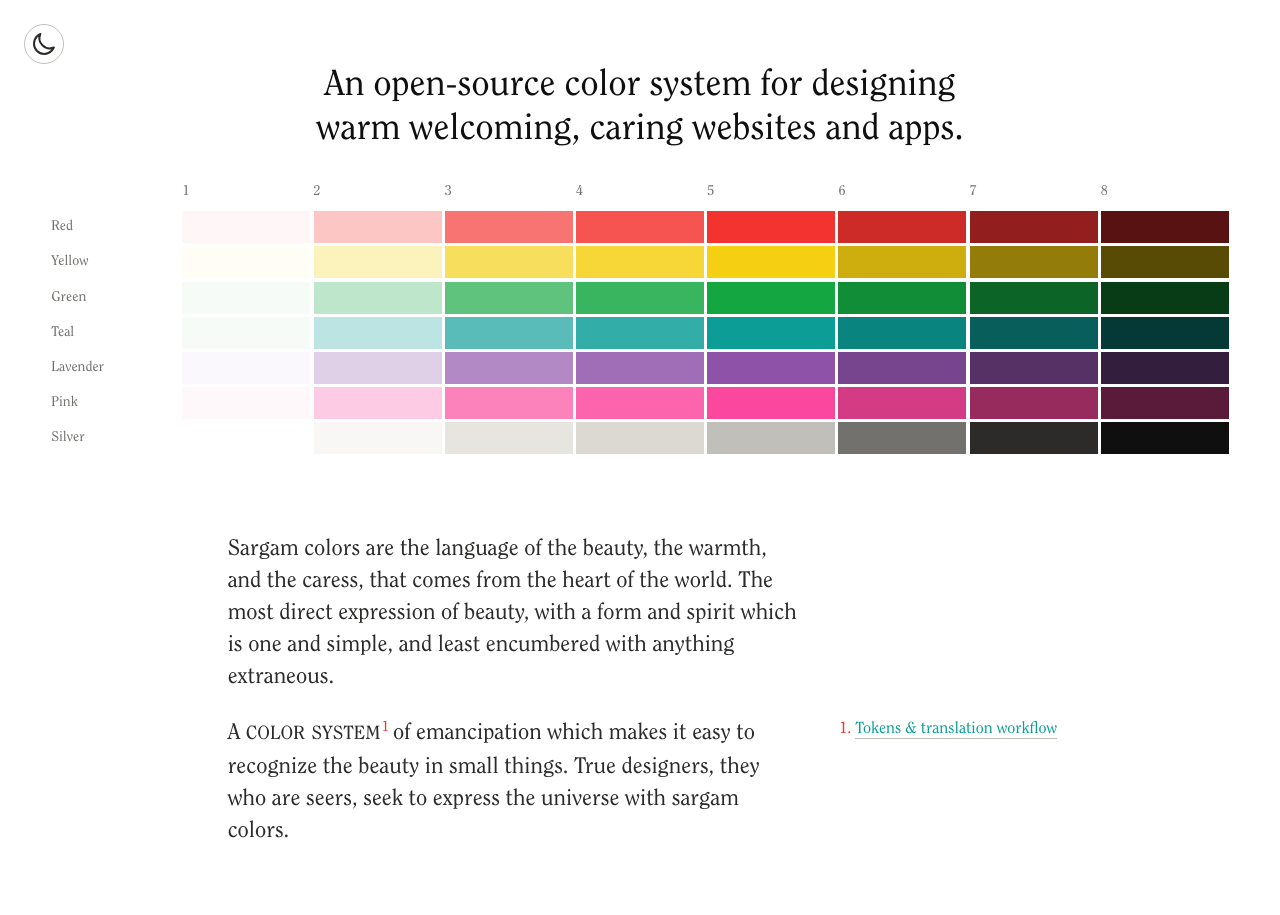
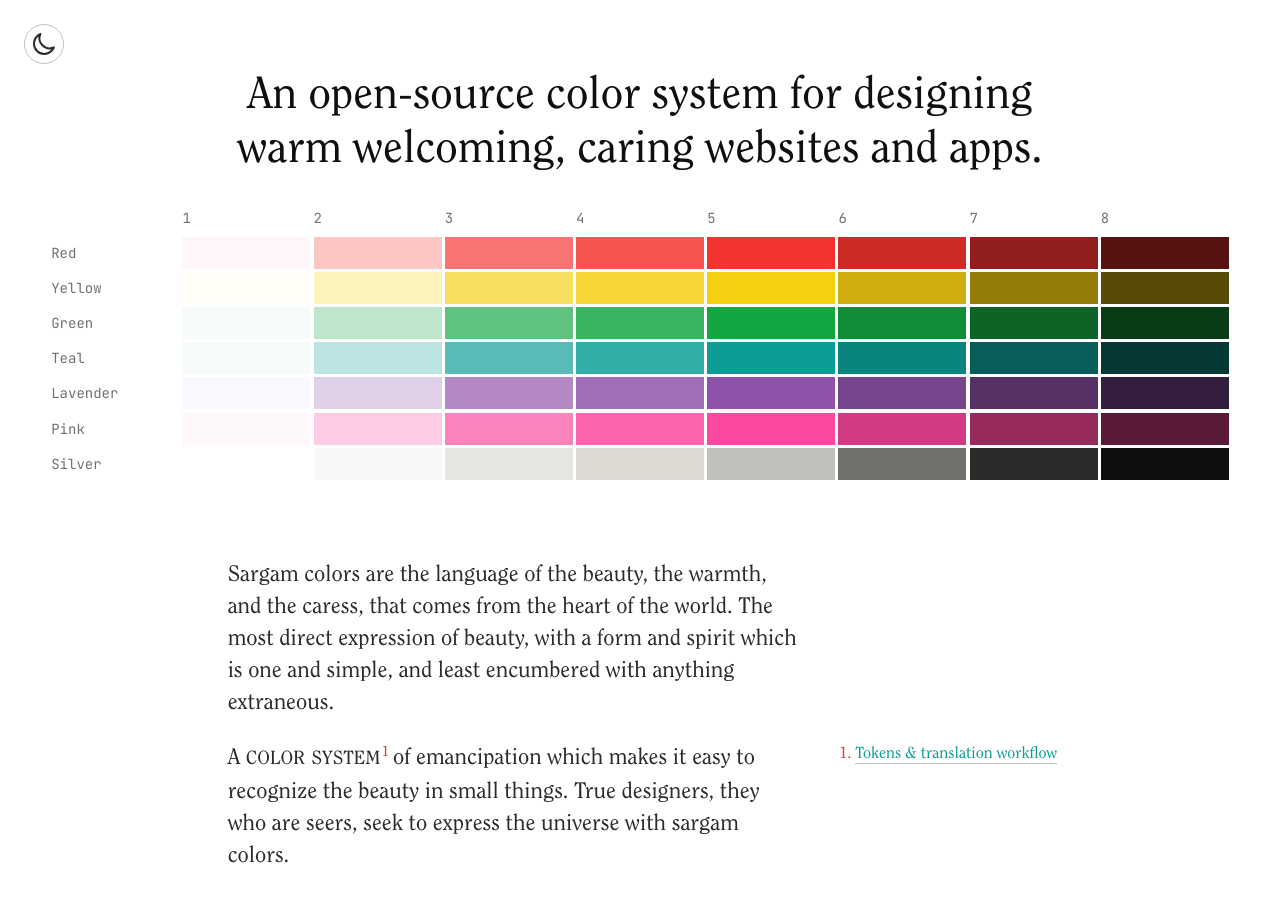
Before and after one commit to planetabhi/sargamcolors.com, a website built with Vite: page index.html in a window 1280 px wide. Shown: the top 915 px of the page. Built offline with nearby package versions, Linux system fonts and the light colour scheme.

Commit message:
design fixes

```diff
--- a/style.css
+++ b/style.css
@@ -264,11 +264,11 @@
   color: var(--text-primary-alt);
 }
 
-header{ text-align: center; width: 100%; max-width: 800px; margin: 0 auto;}
+header{ text-align: center; width: 100%; max-width: 1000px; margin: 0 auto;}
 main.wrap{ box-sizing: border-box; width: 96%; max-width: 1400px; margin: .2rem auto; }
 .col-xs {padding-right: .1rem !important; padding-left: .1rem !important;}
 
-.box {height: 32px; color: var(--text-secondary); line-height: 32px; font-size: 14px; font-weight: 400;}
+.box {height: 32px; color: var(--text-secondary); line-height: 32px; font-size: 14px; font-weight: 400; font-family: 'JetBrains Mono', monospace;}
 .red1 {background-color: var(--red1);}
 .red2 {background-color: var(--red2);}
 .red3 {background-color: var(--red3);}
@@ -350,8 +350,8 @@
        counter-reset: sidenote-counter; }
 
 h1{ color: var(--text-primary);
-    font-size: 36px;
-    line-height: 44px;
+    font-size: 2.8rem;
+    line-height: 1.2;
     font-weight: normal;
     margin-bottom: 1.5rem; }
 
```
